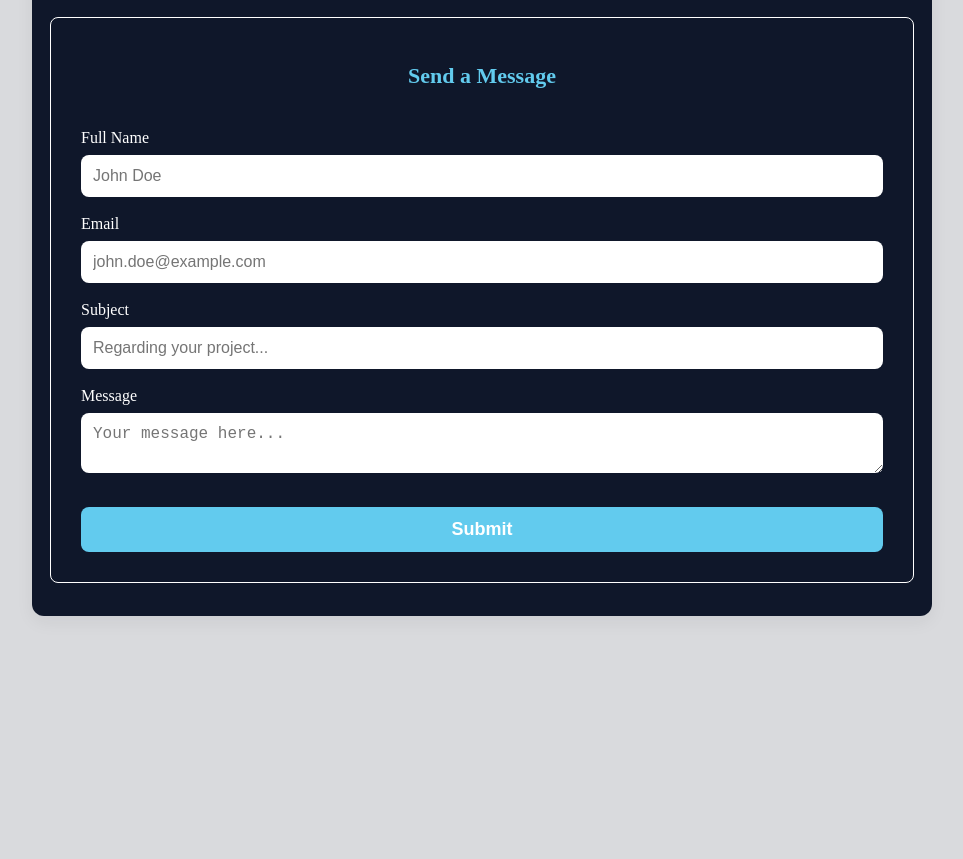
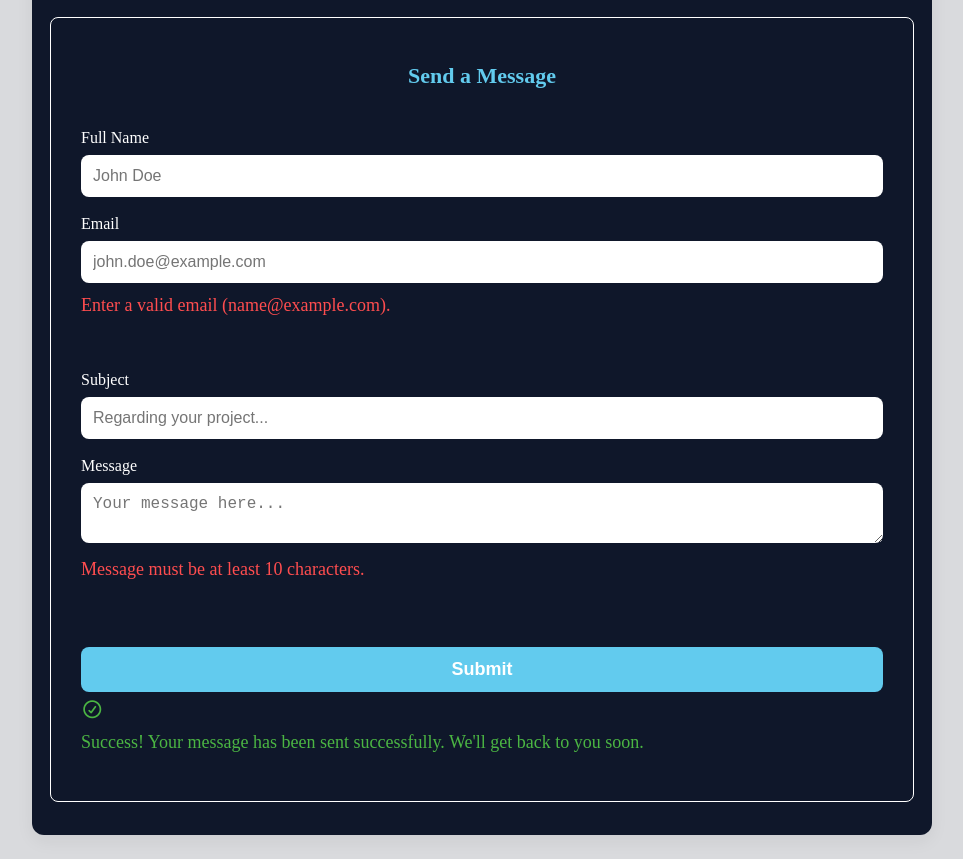
Before and after one commit to Chidelemmanuel/HNG-Profile-card, a plain HTML site: page contact.html in a window 1280 px wide. Shown: the part 217-1076 px from the top of the page, without its empty margins (158-1121 px from the left). Before the commit the page ends 857 px from the top, so only its background shows below. Drawn offline with Linux system fonts and the light colour scheme.

Commit message:
contact done

```diff
--- a/contact.css
+++ b/contact.css
@@ -118,3 +118,16 @@ input, textarea {
     width: 100%;
     margin-top: 12px;
 }
+
+.error-message {
+    color: #ff4d4f;
+    margin-top: 8px;
+    font-size: 18px;
+}
+
+.validation-message, i  {
+    display: flex;
+    color: #4BB543;
+    margin-top: 8px;
+    font-size: 18px;
+}
--- a/contact.html
+++ b/contact.html
@@ -3,6 +3,7 @@
 <head>
     <meta charset="UTF-8">
     <meta name="viewport" content="width=device-width, initial-scale=1.0">
+     <link rel="stylesheet" href="https://cdnjs.cloudflare.com/ajax/libs/font-awesome/7.0.1/css/all.min.css" integrity="sha512-2SwdPD6INVrV/lHTZbO2nodKhrnDdJK9/kg2XD1r9uGqPo1cUbujc+IYdlYdEErWNu69gVcYgdxlmVmzTWnetw==" crossorigin="anonymous" referrerpolicy="no-referrer" />
     <link rel="stylesheet" href="contact.css">
     <title>Contact Us</title>
 </head>
@@ -35,17 +36,27 @@
                 <br>
                 <label for="">Email</label>
                 <input type="email" name="" id="" data-testid="test-contact-email" placeholder="john.doe@example.com">
+                <p class="error-message">Enter a valid email (name@example.com).</p>
                 <br>
                 <br>
                 <label for="">Subject</label>
                 <input type="text" name="" id="" data-testid="test-contact-subject" placeholder="Regarding your project...">
                 <br>
                 <br>
+                <!-- the message text muxt be red also for error -->
                 <label for="">Message</label>
                 <textarea name="" id="" data-testid="test-contact-message" minlength="10" placeholder="Your message here..."></textarea>
+                <p class="error-message">Message must be at least 10 characters.</p>
                 <br>
                 <br>
                 <button type="submit" test-contact-submit id="btn">Submit</button>
+                <span>
+                    <i class="fa-regular fa-circle-check"></i>
+                    <p class="validation-message">
+                        Success!
+                        Your message has been sent successfully. We'll get back to you soon.
+                    </p>
+                </span>
             </section>
         </div>
 
```
